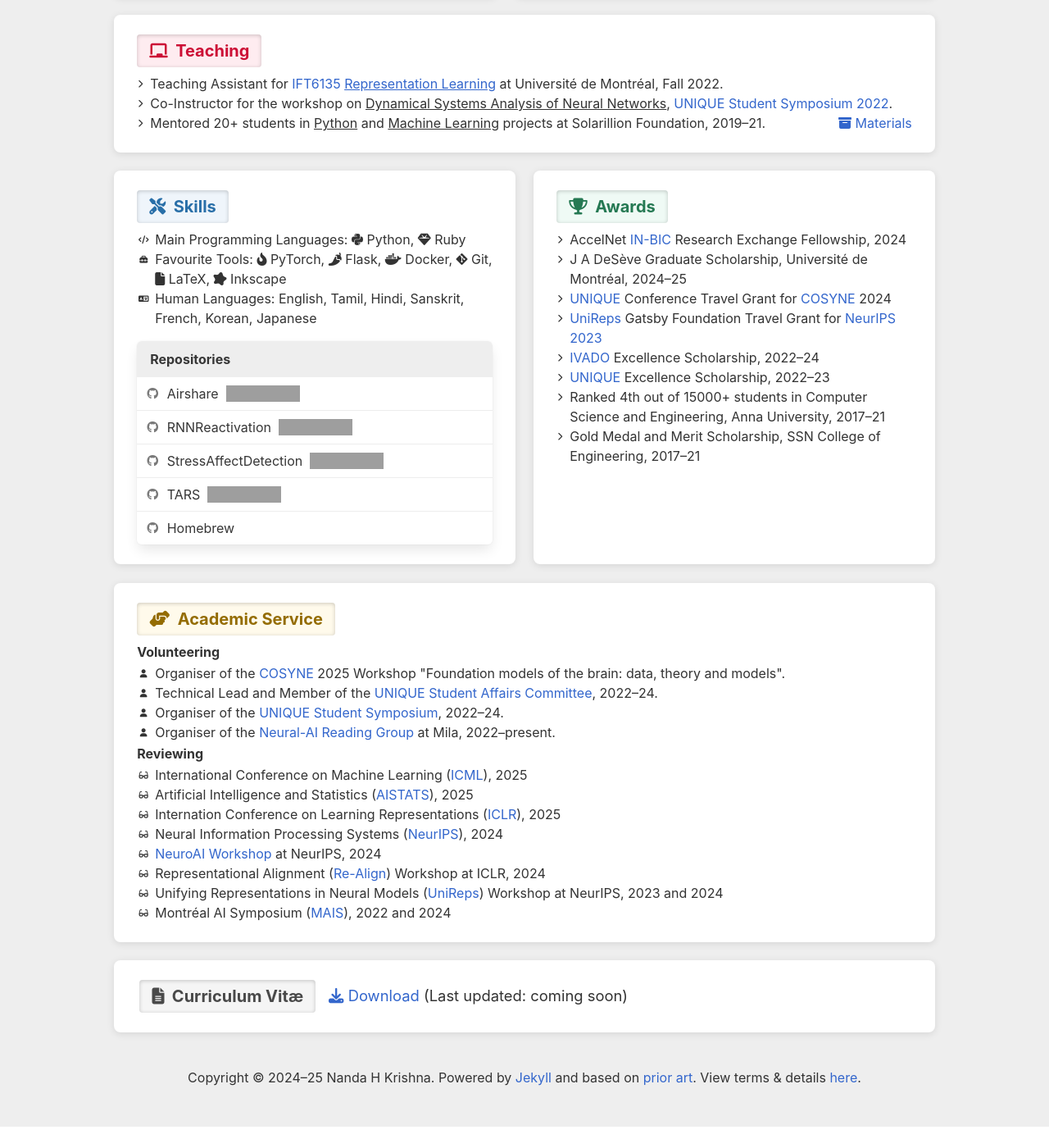
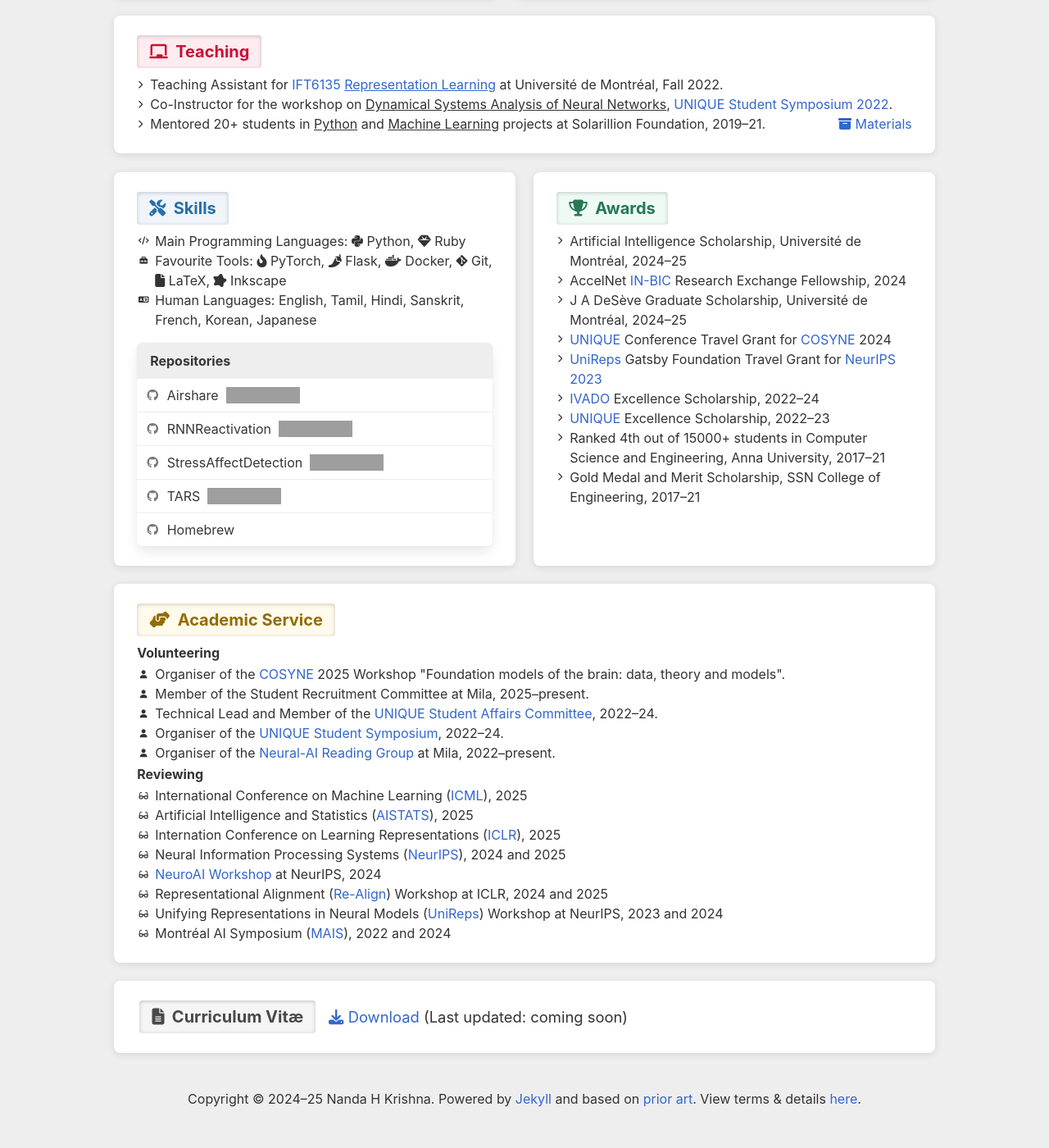
Before and after one commit to nandahkrishna/nandahkrishna.github.io, a Jekyll site: the page built from _pages/about.html, in a window 1280 px wide and 1400 px high, scrolled down 1842 px. Shown: the whole window at 82% size. Built offline with Jekyll 4.4.1, drawn with Linux system fonts in a browser that asks for light colours; a script that is not in the unit is left out; before the commit the page ends 3216 px from its top, so only the background shows below that; grey boxes are pictures that could not be loaded.

Commit message:
Minor fixes and updates

```diff
--- a/_data/awards.yml
+++ b/_data/awards.yml
@@ -1,3 +1,4 @@
+- "Artificial Intelligence Scholarship, Université de Montréal, 2024–25"
 - "AccelNet <a href='https://www.in-bic.org' target='_blank' rel='noopener noreferrer'>IN-BIC</a> Research Exchange Fellowship, 2024"
 - "J A DeSève Graduate Scholarship, Université de Montréal, 2024–25"
 - "<a href='https://www.unique.quebec' target='_blank' rel='noopener noreferrer'>UNIQUE</a> Conference Travel Grant for <a href='https://cosyne.org target='_blank' rel='noopener noreferrer'>COSYNE</a> 2024"
--- a/_data/service.yml
+++ b/_data/service.yml
@@ -1,5 +1,6 @@
 volunteering:
   - "Organiser of the <a href='https://cosyne.org' target='_blank' rel='noopener noreferrer'>COSYNE</a> 2025 Workshop \"Foundation models of the brain: data, theory and models\"."
+  - Member of the Student Recruitment Committee at Mila, 2025–present.
   - Technical Lead and Member of the <a href='https://unique-students.github.io' target='_blank' rel='noopener noreferrer'>UNIQUE Student Affairs Committee</a>, 2022–24.
   - Organiser of the <a href='https://unique-students.github.io/pastevents' target='_blank' rel='noopener noreferrer'>UNIQUE Student Symposium</a>, 2022–24.
   - Organiser of the <a href='https://sites.google.com/mila.quebec/neural-ai-mtl' target='_blank' rel='noopener noreferrer'>Neural-AI Reading Group</a> at Mila, 2022–present.
@@ -8,8 +9,8 @@ reviewing:
   - International Conference on Machine Learning (<a href='https://icml.cc' target='_blank' rel='noopener noreferrer'>ICML</a>), 2025
   - Artificial Intelligence and Statistics (<a href='https://aistats.org' target='_blank' rel='noopener noreferrer'>AISTATS</a>), 2025
   - Internation Conference on Learning Representations (<a href='https://iclr.cc' target='_blank' rel='noopener noreferrer'>ICLR</a>), 2025
-  - Neural Information Processing Systems (<a href='https://neurips.cc' target='_blank' rel='noopener noreferrer'>NeurIPS</a>), 2024
+  - Neural Information Processing Systems (<a href='https://neurips.cc' target='_blank' rel='noopener noreferrer'>NeurIPS</a>), 2024 and 2025
   - <a href='https://neuroai-workshop.github.io' target='_blank' rel='noopener noreferrer'>NeuroAI Workshop</a> at NeurIPS, 2024
-  - Representational Alignment (<a href='https://representational-alignment.github.io' target='_blank' rel='noopener noreferrer'>Re-Align</a>) Workshop at ICLR, 2024
+  - Representational Alignment (<a href='https://representational-alignment.github.io' target='_blank' rel='noopener noreferrer'>Re-Align</a>) Workshop at ICLR, 2024 and 2025
   - Unifying Representations in Neural Models (<a href='https://unireps.org' target='_blank' rel='noopener noreferrer'>UniReps</a>) Workshop at NeurIPS, 2023 and 2024
   - Montréal AI Symposium (<a href='https://montrealaisymposium.wordpress.com' target='_blank' rel='noopener noreferrer'>MAIS</a>), 2022 and 2024
```
Also changed, not shown: NOTICE.md (+1 -1 lines), _data/gallery.yml (+5 -5 lines), assets/img/gallery/FridayHarbor.jpg (added), assets/img/gallery/Innsbruck.jpg (added), assets/img/gallery/NorthernLights.jpg (added), assets/img/gallery/Seattle.jpg (added), assets/img/gallery/Vancouver.jpg (added), 5 other files.
